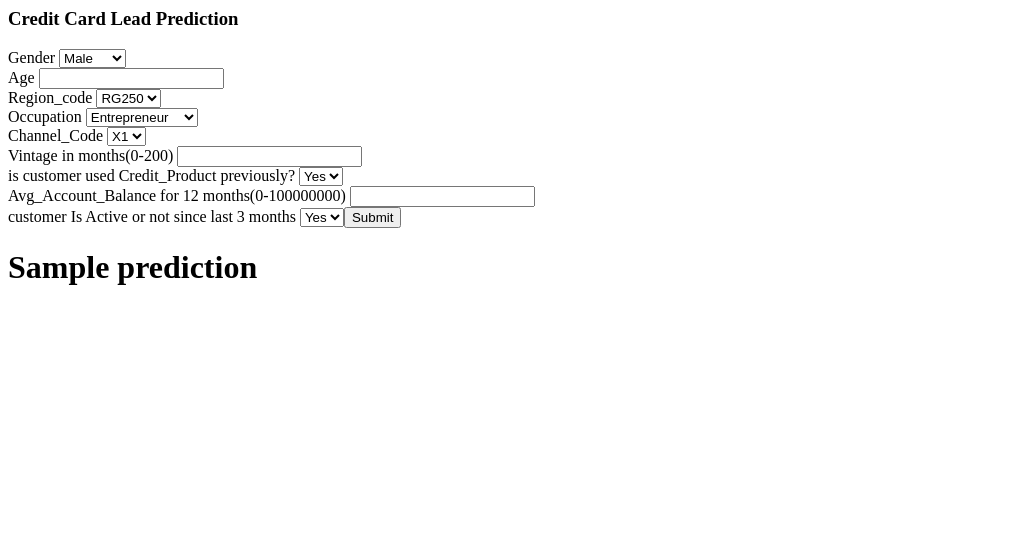
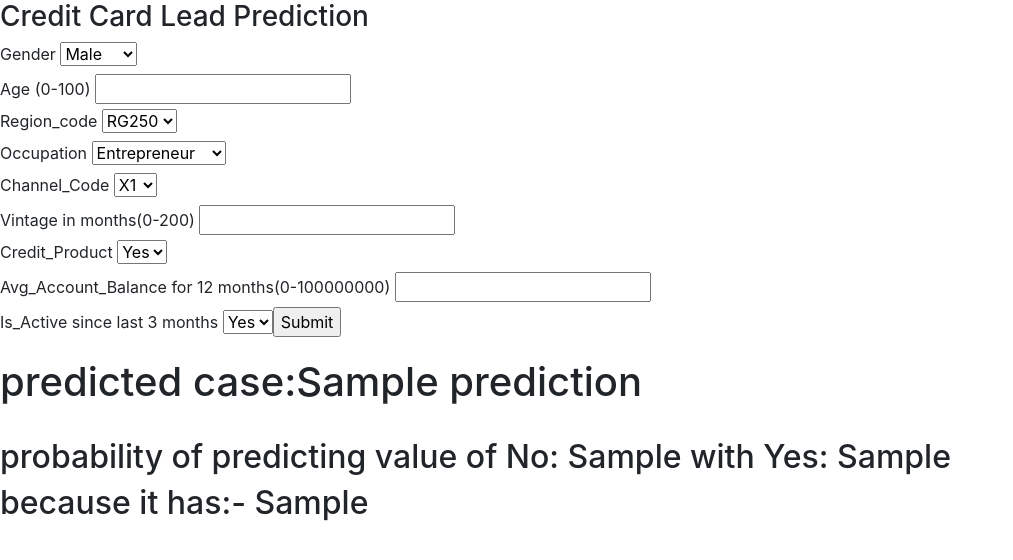
Before and after one commit to KiranSaragadam/jobathon_creditcard_predit_model, a Flask app: template templates/home.html in a window 1280 px wide. Shown: the top 560 px of the page, without its empty margins (0-1013 px from the left). Run offline with Flask 2, Linux system fonts and the light colour scheme; the template is opened without the code that fills it: most values are stand-ins (such as "Sample title", 1, 10 or a date in 2020); parts of the project's set-up code (start-up, migrations or seed data) failed here and were passed over; some libraries are stand-ins or nearby versions.

Commit message:
Add files via upload

```diff
--- a/app.py
+++ b/app.py
@@ -10,7 +10,8 @@ Is_Activeclf = pickle.load(open('Is_Active', 'rb'))
 Credit_Productclf = pickle.load(open('Credit_Product', 'rb'))
 Channel_Codeclf = pickle.load(open('Channel_Code', 'rb'))
 model = pickle.load(open('model', 'rb'))
-
+feature_importance = pickle.load(open('feature_importance', 'rb'))
+feature = pickle.load(open('feature', 'rb'))
 @app.route('/')
 def home():
     return render_template('home.html')
@@ -20,23 +21,10 @@ def predict():
     '''
     For rendering results on HTML GUI
     '''
-  #  Occupation={'0':'Entrepreneur','1':'Self_Employed','2':'Other','3':'Salaried'}
-  #  Channel_Code={'0':'X1','1':'X2','2':'X3','3':'X4'}
-  #  Credit_Product={'0':'YES','1':'NO','2':'NA'}
-  #  Is_Active={'0':'YES','1':'NO'}
 
     final_features=[]
     input=request.form.to_dict()
     value = list(input.values())
-   # if(value[0]=='0'):
-    #    value[0]='Male'
-   # else:
-     #   value[0]='Female'
-   # value[2]='RG'+str(250+int(value[2]))
-#    value[3]=Occupation[value[3]]
-#    value[4]=Channel_Code[value[4]]
-#    value[6]=Credit_Product[value[6]]
-#    value[8]=Is_Active[value[8]]
     final_features.extend(list(genderclf.transform([value[0]]).toarray()[0]))
     final_features.append(int(value[1]))
     final_features.extend(list(Region_Codeclf.transform([value[2]]).toarray()[0]))
@@ -53,8 +41,11 @@ def predict():
         output='Yes'
     else:
         output='No'
-
-    return render_template("home.html", prediction = output)
+    proba=model.predict_proba(final_features)
+    class1=str(proba[0][max(prediction[0],1)])
+    class0=str(proba[0][min(prediction[0],0)])
+    imp=np.array(feature)[np.where(final_features[0]>=1)][np.argsort(feature_importance[np.where(final_features[0]>=1)])[::-1]]
+    return render_template("home.html", prediction = output,prediction_1=str(class0),prediction_2=str(class1),prediction_3=str(','.join(imp)))
 
 
 
--- a/templates/home.html
+++ b/templates/home.html
@@ -1,4 +1,7 @@
 <html>
+<head>
+<link rel="stylesheet" href="https://maxcdn.bootstrapcdn.com/bootstrap/4.0.0/css/bootstrap.min.css" integrity="sha384-Gn5384xqQ1aoWXA+058RXPxPg6fy4IWvTNh0E263XmFcJlSAwiGgFAW/dAiS6JXm" crossorigin="anonymous">
+</head>
 <body>
 	<h3>Credit Card Lead Prediction</h3>
 
@@ -10,7 +13,7 @@
 	<option value="Female">Female</option>
 	</select>
 	<br>
-	<label for="Age">Age</label>
+	<label for="Age">Age (0-100)</label>
 	<input type="text" id="Age" name="Age">
 	<br>
 	<label for="Region_code">Region_code</label>
@@ -73,7 +76,7 @@
 	<label for="Vintage">Vintage in months(0-200)</label>
 	<input type="text" id="Vintage" name="Vintage">
 	<br>
-	<label for="Credit_Product">is customer used Credit_Product previously?</label>
+	<label for="Credit_Product">Credit_Product</label>
 	<select id="Credit_Product" name="Credit_Product">
 	<option value="Yes">Yes</option>
 	<option value="No">No</option>
@@ -83,7 +86,7 @@
 	<label for="Avg_Account_Balance">Avg_Account_Balance for 12 months(0-100000000)</label>
 	<input type="text" id="Avg_Account_Balance" name="Avg_Account_Balance">
 	<br>
-	<label for="Is_Active">customer Is Active or not since last 3 months</label>
+	<label for="Is_Active">Is_Active since last 3 months</label>
 	<select id="Is_Active" name="Is_Active">
 	<option value="Yes">Yes</option>
 	<option value="No">No</option>
@@ -93,6 +96,10 @@
 </div>
 </body>
    <body>
-       <h1> {{ prediction }}</h1>
+       <h1> predicted case:{{ prediction }}</h1>
+       <br>
+       <h2>probability of predicting value of No: {{ prediction_1 }} with Yes: {{ prediction_2 }}</h3>
+       <h2>because it has:- {{prediction_3}}<h2>
+       <br>
    </body>
 </html>
```
